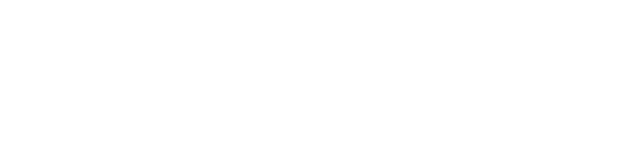
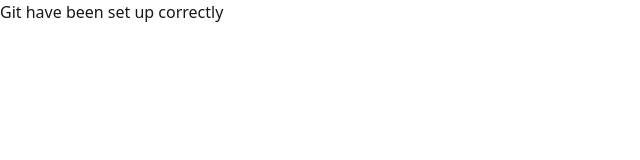
Before and after one commit to yeasin123596/English-Janala, a plain HTML site: page index.html in a window 1280 px wide. Shown: the whole page, without its empty margins (0-640 px from the left). Drawn offline with nearby package versions, Linux system fonts and the light colour scheme.

```diff
--- a/index.html
+++ b/index.html
@@ -19,5 +19,9 @@
     <!-- font-awesome -->
      <link rel="stylesheet" href="https://cdnjs.cloudflare.com/ajax/libs/font-awesome/7.0.1/css/all.min.css" integrity="sha512-2SwdPD6INVrV/lHTZbO2nodKhrnDdJK9/kg2XD1r9uGqPo1cUbujc+IYdlYdEErWNu69gVcYgdxlmVmzTWnetw==" crossorigin="anonymous" referrerpolicy="no-referrer" />
 
+</head>
+<body>
+    <h1>Git have been set up correctly</h1>
 </body>
+
 </html>
```
